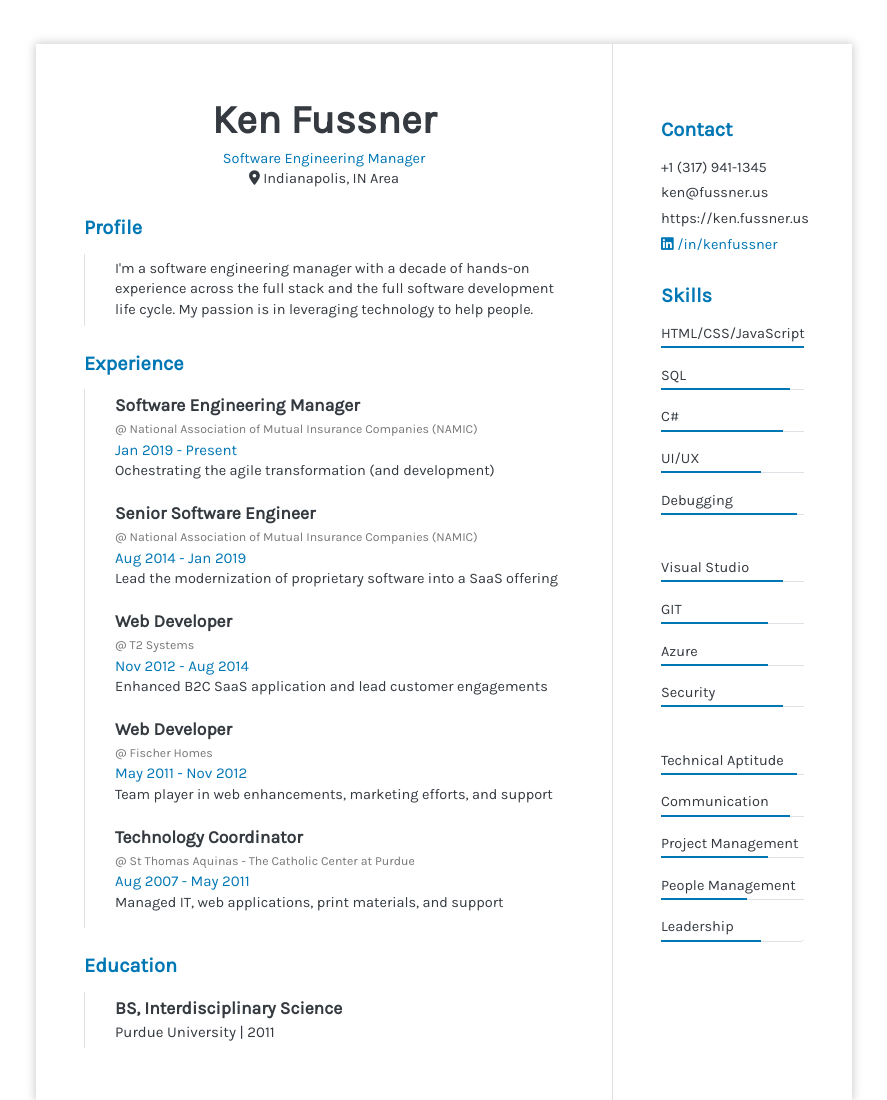
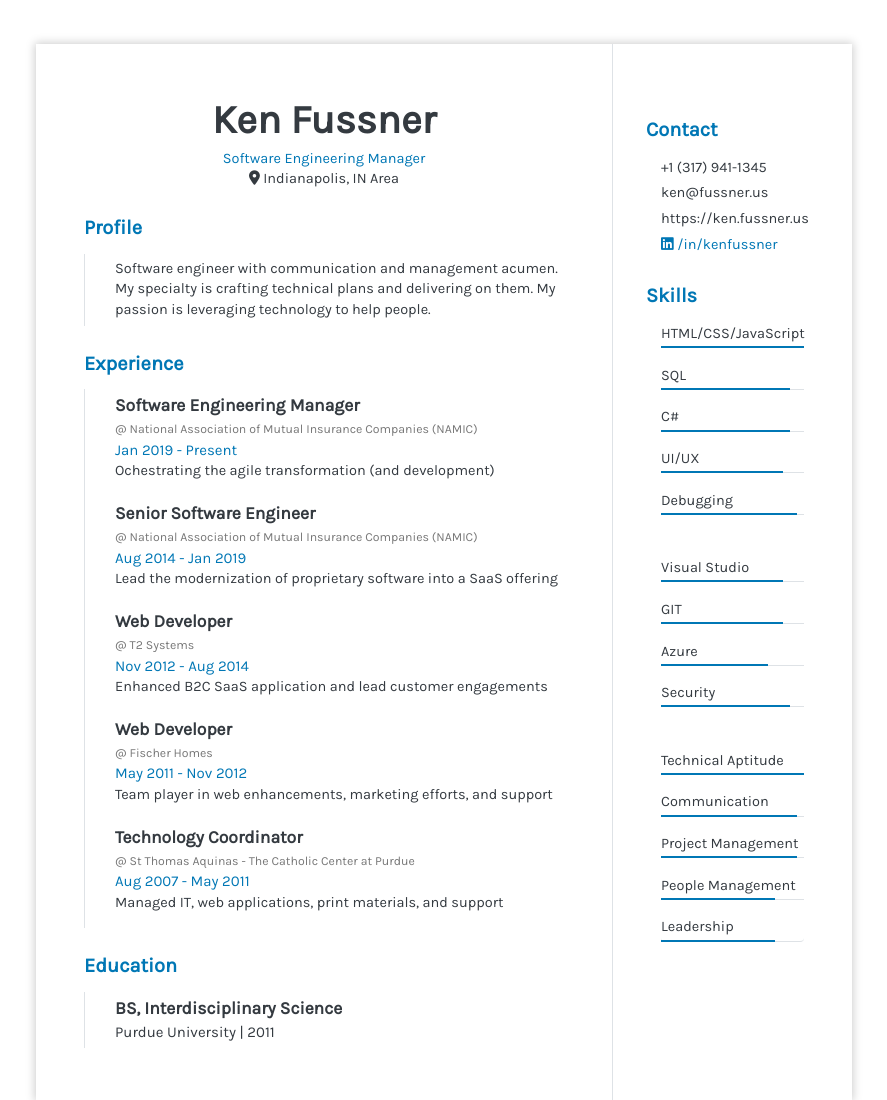
Before and after one commit to kenfussner/kenfussner.github.io, a Jekyll site: the page built from resume.html, in a window 1280 px wide. Shown: the whole page, without its empty margins (196-1083 px from the left). Built offline with Jekyll 4.4.1, drawn with Linux system fonts in a browser that asks for light colours; nearby versions of some CDN libraries.

Commit message:
Adjust resume profile and layout

```diff
--- a/resume.html
+++ b/resume.html
@@ -27,6 +27,10 @@ current: resume
         width: 2.5in;
         padding: .5in;
         border-left: 1px solid #dee2e6;
+    }
+
+    aside .heading2 {
+        margin-left: -1.5rem;
     }
 
     .media {
@@ -156,8 +160,7 @@ current: resume
 </div>
 <div class="heading2 text-linkedin">Profile</div>
 <div class="border-left pl-5 py-2">
-    I'm a software engineering manager with a decade of hands-on experience across the full stack and
-    the full software development life cycle. My passion is in leveraging technology to help people.
+    Software engineer with communication and management acumen. My specialty is crafting technical plans and delivering on them. My passion is leveraging technology to help people.
 </div>
 <div class="heading2 text-linkedin">Experience</div>
     <div class="border-left pl-5">
@@ -210,19 +213,19 @@ current: resume
 <ul class="list-group">
     <li class="list-group-item border-bottom m-0 px-0 py-1 mb-4" style="--percentage: 100%;">HTML/CSS/JavaScript</li>
     <li class="list-group-item border-bottom m-0 px-0 py-1 mb-4" style="--percentage: 90%;">SQL</li>
-    <li class="list-group-item border-bottom m-0 px-0 py-1 mb-4" style="--percentage: 85%;">C#</li>
-    <li class="list-group-item border-bottom m-0 px-0 py-1 mb-4" style="--percentage: 70%;">UI/UX</li>
+    <li class="list-group-item border-bottom m-0 px-0 py-1 mb-4" style="--percentage: 90%;">C#</li>
+    <li class="list-group-item border-bottom m-0 px-0 py-1 mb-4" style="--percentage: 85%;">UI/UX</li>
     <li class="list-group-item border-bottom m-0 px-0 py-1 mb-4" style="--percentage: 95%;">Debugging</li>
     <li class="list-group-item m-0 px-0 py-1">&nbsp;</li>
     <li class="list-group-item border-bottom m-0 px-0 py-1 mb-4" style="--percentage: 85%;">Visual Studio</li>
-    <li class="list-group-item border-bottom m-0 px-0 py-1 mb-4" style="--percentage: 75%;">GIT</li>
+    <li class="list-group-item border-bottom m-0 px-0 py-1 mb-4" style="--percentage: 85%;">GIT</li>
     <li class="list-group-item border-bottom m-0 px-0 py-1 mb-4" style="--percentage: 75%;">Azure</li>
-    <li class="list-group-item border-bottom m-0 px-0 py-1 mb-4" style="--percentage: 85%;">Security</li>
+    <li class="list-group-item border-bottom m-0 px-0 py-1 mb-4" style="--percentage: 90%;">Security</li>
     <li class="list-group-item m-0 px-0 py-1">&nbsp;</li>
-    <li class="list-group-item border-bottom m-0 px-0 py-1 mb-4" style="--percentage: 95%;">Technical Aptitude</li>
-    <li class="list-group-item border-bottom m-0 px-0 py-1 mb-4" style="--percentage: 90%;">Communication</li>
-    <li class="list-group-item border-bottom m-0 px-0 py-1 mb-4" style="--percentage: 75%;">Project Management</li>
-    <li class="list-group-item border-bottom m-0 px-0 py-1 mb-4" style="--percentage: 60%;">People Management</li>
-    <li class="list-group-item border-bottom m-0 px-0 py-1 mb-4" style="--percentage: 70%;">Leadership</li>
+    <li class="list-group-item border-bottom m-0 px-0 py-1 mb-4" style="--percentage: 100%;">Technical Aptitude</li>
+    <li class="list-group-item border-bottom m-0 px-0 py-1 mb-4" style="--percentage: 95%;">Communication</li>
+    <li class="list-group-item border-bottom m-0 px-0 py-1 mb-4" style="--percentage: 95%;">Project Management</li>
+    <li class="list-group-item border-bottom m-0 px-0 py-1 mb-4" style="--percentage: 80%;">People Management</li>
+    <li class="list-group-item border-bottom m-0 px-0 py-1 mb-4" style="--percentage: 80%;">Leadership</li>
 </ul>
 </aside>
```
